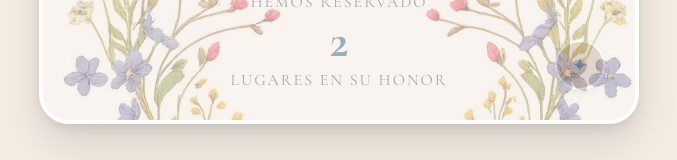
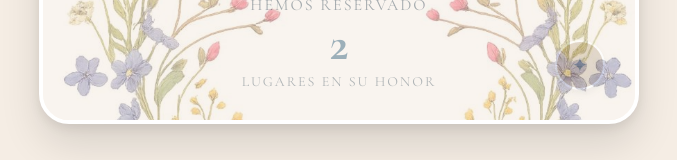
Before and after one commit to iandlocam/boda-rsvp-2027, a Next.js app: page / in a window 1280 px wide. Shown: the part 629-789 px from the top of the page, without its empty margins (301-978 px from the left). Built offline with nearby package versions, Linux system fonts and the light colour scheme.

Commit message:
Update index.js

```diff
--- a/pages/index.js
+++ b/pages/index.js
@@ -7,7 +7,6 @@ function clamp(n) {
   return Number.isFinite(n) && n > 0 ? n : 0;
 }
 
-// /pages/index.js - Reemplaza la función enviarRSVP
 async function enviarRSVP({ id, asistencia, mensaje, pasesConfirmados, bebidas, alergias }) {
   console.log("📤 Enviando datos al API:", { id, asistencia, mensaje, pasesConfirmados, bebidas, alergias });
 
@@ -24,9 +23,6 @@ async function enviarRSVP({ id, asistencia, mensaje, pasesConfirmados, bebidas,
   return data;
 }
 
-// ====================================================
-// 🎨 PALETA DE COLORES
-// ====================================================
 const COLORS = {
   cream: "#f5ede4",
   textDark: "#2c3e4a",
@@ -42,11 +38,6 @@ const COLORS = {
   borderGray: "#e8e0d6",
 };
 
-// ====================================================
-// 🖼️ COMPONENTES
-// ====================================================
-
-/** ✅ Monograma AV */
 function MonogramaAV({ size = 60, color = COLORS.textDark }) {
   return (
     <svg
@@ -64,52 +55,16 @@ function MonogramaAV({ size = 60, color = COLORS.textDark }) {
         </linearGradient>
       </defs>
 
-      <circle
-        cx="60"
-        cy="60"
-        r="48"
-        fill="none"
-        stroke="url(#ring)"
-        strokeWidth="2.2"
-        opacity="0.9"
-      />
-      <circle
-        cx="60"
-        cy="60"
-        r="44"
-        fill="none"
-        stroke="rgba(255,255,255,0.30)"
-        strokeWidth="1.2"
-      />
-
-      <path
-        d="M34 78 L46 38 L58 78"
-        fill="none"
-        stroke={color}
-        strokeWidth="3.2"
-        strokeLinecap="round"
-        strokeLinejoin="round"
-      />
-      <path
-        d="M40 62 H52"
-        fill="none"
-        stroke={color}
-        strokeWidth="3.0"
-        strokeLinecap="round"
-      />
-      <path
-        d="M66 40 L80 78 L94 40"
-        fill="none"
-        stroke={color}
-        strokeWidth="3.2"
-        strokeLinecap="round"
-        strokeLinejoin="round"
-      />
+      <circle cx="60" cy="60" r="48" fill="none" stroke="url(#ring)" strokeWidth="2.2" opacity="0.9" />
+      <circle cx="60" cy="60" r="44" fill="none" stroke="rgba(255,255,255,0.30)" strokeWidth="1.2" />
+
+      <path d="M34 78 L46 38 L58 78" fill="none" stroke={color} strokeWidth="3.2" strokeLinecap="round" strokeLinejoin="round" />
+      <path d="M40 62 H52" fill="none" stroke={color} strokeWidth="3.0" strokeLinecap="round" />
+      <path d="M66 40 L80 78 L94 40" fill="none" stroke={color} strokeWidth="3.2" strokeLinecap="round" strokeLinejoin="round" />
     </svg>
   );
 }
 
-/** ✅ Sello */
 function WaxSeal({ onClick, disabled = false, label = "Abrir", size = 108 }) {
   return (
     <div
@@ -170,41 +125,11 @@ function WaxSeal({ onClick, disabled = false, label = "Abrir", size = 108 }) {
           <use href="#blob" fill="none" stroke="rgba(255,255,255,0.22)" strokeWidth="2" />
           <use href="#blob" fill="none" stroke="rgba(122,91,34,0.28)" strokeWidth="1.3" />
 
-          <path
-            d="M42 76 L52 44 L62 76"
-            fill="none"
-            stroke="rgba(60,45,18,0.40)"
-            strokeWidth="2.6"
-            strokeLinecap="round"
-            strokeLinejoin="round"
-            opacity="0.9"
-          />
-          <path
-            d="M47 64 H57"
-            fill="none"
-            stroke="rgba(60,45,18,0.40)"
-            strokeWidth="2.4"
-            strokeLinecap="round"
-            opacity="0.9"
-          />
-          <path
-            d="M66 46 L78 76 L90 46"
-            fill="none"
-            stroke="rgba(60,45,18,0.40)"
-            strokeWidth="2.6"
-            strokeLinecap="round"
-            strokeLinejoin="round"
-            opacity="0.9"
-          />
-
-          <path
-            d="M26 44 C38 26, 58 18, 78 22"
-            fill="none"
-            stroke="rgba(255,255,255,0.35)"
-            strokeWidth="2.4"
-            strokeLinecap="round"
-            opacity="0.55"
-          />
+          <path d="M42 76 L52 44 L62 76" fill="none" stroke="rgba(60,45,18,0.40)" strokeWidth="2.6" strokeLinecap="round" strokeLinejoin="round" opacity="0.9" />
+          <path d="M47 64 H57" fill="none" stroke="rgba(60,45,18,0.40)" strokeWidth="2.4" strokeLinecap="round" opacity="0.9" />
+          <path d="M66 46 L78 76 L90 46" fill="none" stroke="rgba(60,45,18,0.40)" strokeWidth="2.6" strokeLinecap="round" strokeLinejoin="round" opacity="0.9" />
+
+          <path d="M26 44 C38 26, 58 18, 78 22" fill="none" stroke="rgba(255,255,255,0.35)" strokeWidth="2.4" strokeLinecap="round" opacity="0.55" />
         </g>
       </svg>
 
@@ -235,7 +160,6 @@ function WaxSeal({ onClick, disabled = false, label = "Abrir", size = 108 }) {
   );
 }
 
-/** ✅ TimelineIcon */
 function TimelineIcon({ type = "ceremony", size = 48 }) {
   const ICONOS = {
     ceremony: "/iconos/Ceremony.png",
@@ -286,7 +210,6 @@ function TimelineIcon({ type = "ceremony", size = 48 }) {
   );
 }
 
-/** ✅ ImageCarousel */
 function ImageCarousel({ images, initialIndex = 0, onClose }) {
   const [currentIndex, setCurrentIndex] = useState(initialIndex);
   const [touchStart, setTouchStart] = useState(0);
@@ -454,7 +377,6 @@ function ImageCarousel({ images, initialIndex = 0, onClose }) {
   );
 }
 
-/** ✅ Botón Flotante de Música */
 function MusicFloatingButton({ isPlaying, onClick }) {
   const [isVisible, setIsVisible] = useState(false);
 
@@ -527,13 +449,7 @@ function MusicFloatingButton({ isPlaying, onClick }) {
 export default function Home() {
   const router = useRouter();
   const audioRef = useRef(null);
-  // ✅ Bandera: true si el usuario pausó la música MANUALMENTE.
-  // Mientras esté en true, ningún clic en la invitación reactivará la música.
   const userPausedRef = useRef(false);
-
-  // ====================================================
-  // 🖼️ CONFIGURACIÓN DE IMÁGENES
-  // ====================================================
 
   const BACKGROUND_IMAGE = "/marco-boda.jpeg";
   const SOBRE_IMAGE = "/sobre-boda.jpg";
@@ -571,10 +487,6 @@ export default function Home() {
     "/FOTOS/15.JPEG",
   ];
 
-  // ====================================================
-  // 🎨 OPCIONES DE ESTILO
-  // ====================================================
-
   const FLORAL_FRAME_OPACITY = 0.4;
   const TIMELINE_ICON_SIZE = 80;
 
@@ -586,10 +498,6 @@ export default function Home() {
     "#F5C89F",
     "#C7B7E3",
   ];
-
-  // ====================================================
-  // 📋 DRESS CODE
-  // ====================================================
 
   const DRESS_CODE = {
     title: "Dress code",
@@ -602,10 +510,6 @@ export default function Home() {
     ],
   };
 
-  // ====================================================
-  // 📋 DATOS DE HOTELES
-  // ====================================================
-
   const HOTELES = [
     {
       nombre: "Hotel One Cuernavaca",
@@ -642,8 +546,6 @@ export default function Home() {
     texto: "Revisa la lista que hicimos para ti 🤩",
     link: "https://www.airbnb.com/l/pKcOAN8q",
   };
-
-  // ====================================================
 
   const [carouselOpen, setCarouselOpen] = useState(false);
   const [carouselIndex, setCarouselIndex] = useState(0);
@@ -720,7 +622,6 @@ export default function Home() {
     if (typeof id === "string") setGuestId(id.trim());
   }, [router.isReady, router.query.id]);
 
-  // ✅ CARGAR DATOS DEL INVITADO - AHORA CON LA COLUMNA CORRECTA
   useEffect(() => {
     if (!guestId) return;
 
@@ -739,7 +640,6 @@ export default function Home() {
 
         const g = data.guest || null;
 
-        // ✅ DEBUG: Ver qué datos llegan
         console.log("📊 Datos recibidos:", g);
         console.log("📊 Pases asignados:", g?.pasesAsignados);
 
@@ -757,14 +657,12 @@ export default function Home() {
         if (g?.bebidas && Array.isArray(g.bebidas)) {
           setBebidasSeleccionadas(g.bebidas);
         } else if (g?.bebidas && typeof g.bebidas === "string") {
-          // Si viene como string separado por comas
           setBebidasSeleccionadas(g.bebidas.split(",").map(s => s.trim()).filter(Boolean));
         }
         if (g?.alergias) {
           setAlergias(g.alergias);
         }
 
-        // ✅ Usar el valor real de pasesAsignados (columna D, índice 3)
         const pasesAsignados = Number(g?.pasesAsignados) || 0;
         console.log("📊 Pases asignados (convertido):", pasesAsignados);
 
@@ -812,8 +710,6 @@ export default function Home() {
     return () => clearInterval(interval);
   }, [weddingDateMs]);
 
-  // ✅ Sincroniza el estado `audioPlaying` con el estado REAL del <audio>.
-  // Así, si algo pausa/reproduce el audio, la UI se mantiene correcta.
   useEffect(() => {
     if (!envelopeOpen) return;
     const audio = audioRef.current;
@@ -866,10 +762,6 @@ export default function Home() {
     }
   }
 
-  // ====================================================
-  // 📍 UBICACIONES
-  // ====================================================
-
   const MAPS_CEREMONY_URL = "https://maps.app.goo.gl/q6U7iyU8tVWfY5j38";
   const WAZE_CEREMONY_URL = "https://waze.com/ul/h9g37qx3m2";
 
@@ -900,10 +792,6 @@ export default function Home() {
     { type: "liverpool", url: "https://mesaderegalos.liverpool.com.mx/milistaderegalos/60006608" },
     { type: "amazon", url: "https://www.amazon.com.mx/wedding/share/VanessaAndres/" },
   ];
-
-  // ====================================================
-  // 🎨 ESTILOS
-  // ====================================================
 
   const envelopeStyles = {
     pageContainer: {
@@ -991,13 +879,12 @@ export default function Home() {
     },
     reservedSubtext: {
       fontFamily: '"Cormorant Garamond", serif',
-      fontSize: 16,
+      fontSize: 14,
       letterSpacing: "2px",
       textTransform: "uppercase",
       color: COLORS.textDark,
-      opacity: 0.7,
-    },
-    // ✅ Estilo para la leyenda "*No se permiten menores de 16 años*"
+      opacity: 0.6,
+    },
     reservedNote: {
       fontFamily: '"Cormorant Garamond", serif',
       fontSize: 13,
@@ -1077,11 +964,10 @@ export default function Home() {
       fontFamily: "'Quicksand', sans-serif",
       fontWeight: 400,
     },
-    // ✅ NUEVO: estilo para la fecha "23 de abril de 2027"
     weddingDate: {
       fontFamily: '"Cormorant Garamond", serif',
       fontSize: "clamp(1.2rem, 4.5vw, 1.5rem)",
-      fontWeight: 700,
+      fontWeight: 600,
       color: COLORS.textMedium,
       textAlign: "center",
       marginTop: 0,
@@ -1247,10 +1133,12 @@ export default function Home() {
       textAlign: "center",
     },
     countdownNumber: {
+      fontFamily: '"Cormorant Garamond", serif',
       fontSize: "clamp(1.5rem, 6vw, 2.5rem)",
       fontWeight: 600,
       color: COLORS.gold,
       lineHeight: 1,
+      fontVariantNumeric: "tabular-nums",
     },
     countdownLabel: {
       fontSize: "clamp(0.65rem, 2.5vw, 0.9rem)",
@@ -1521,7 +1409,6 @@ export default function Home() {
     },
   };
 
-  // ✅ maxPases - usa el valor real de pasesAsignados
   const maxPases = useMemo(() => {
     if (!guestData) return 1;
     const pases = Number(guestData.pasesAsignados);
@@ -1538,8 +1425,6 @@ export default function Home() {
 
   function abrirSobre() {
     setEnvelopeOpen(true);
-
-    // Al abrir el sobre, reseteamos la bandera (nadie ha pausado aún).
     userPausedRef.current = false;
 
     setTimeout(() => {
@@ -1560,9 +1445,7 @@ export default function Home() {
     } catch {}
   }
 
-  // ✅ Solo reactiva si el usuario NO ha pausado manualmente.
   const handleUserInteraction = () => {
-    // Si el usuario pausó manualmente, NO reactivar por clics en la página.
     if (userPausedRef.current) return;
 
     if (envelopeOpen && audioRef.current && !audioPlaying) {
@@ -1577,13 +1460,11 @@ export default function Home() {
       if (audioPlaying) {
         audioRef.current.pause();
         setAudioPlaying(false);
-        // ✅ Marcar que la pausa fue MANUAL: bloquea reactivaciones automáticas.
         userPausedRef.current = true;
       } else {
         audioRef.current.play()
           .then(() => {
             setAudioPlaying(true);
-            // ✅ El usuario reanudó manualmente: se libera el bloqueo.
             userPausedRef.current = false;
           })
           .catch(e => console.log("Error al reproducir:", e));
@@ -1647,7 +1528,6 @@ export default function Home() {
         `}</style>
       </Head>
 
-      {/* SOBRE CERRADO */}
       {!envelopeOpen && (
         <div style={envelopeStyles.pageContainer}>
           <div style={envelopeStyles.wrap}>
@@ -1699,7 +1579,6 @@ export default function Home() {
         </div>
       )}
 
-      {/* INVITACIÓN */}
       {envelopeOpen && (
         <div
           style={invitationStyles.page}
@@ -1714,19 +1593,16 @@ export default function Home() {
               style={{ display: 'none' }}
             />
 
-            {/* Nombres en dorado */}
             <div style={invitationStyles.names}>
               Vanessa<br />&<br />Andrés
             </div>
 
             <div style={invitationStyles.subtitle}>¡Nos casamos!</div>
 
-            {/* ✅ NUEVO: Fecha entre los nombres y el contador */}
             <div style={invitationStyles.weddingDate}>
               23 de abril de 2027
             </div>
 
-            {/* Contador en dorado */}
             <div style={invitationStyles.countdownContainer}>
               <div style={invitationStyles.countdownItem}>
                 <div style={invitationStyles.countdownNumber}>{timeLeft.days}</div>
@@ -1750,7 +1626,6 @@ export default function Home() {
               Estamos felices de invitarlos a celebrar este momento con nosotros y en compañía de
             </div>
 
-            {/* Familias y padrinos - títulos en dorado */}
             <div style={invitationStyles.familySection}>
               <div style={invitationStyles.familyCard}>
                 <div style={invitationStyles.familyLabel}>Papás de la novia</div>
@@ -1769,7 +1644,6 @@ export default function Home() {
               </div>
             </div>
 
-            {/* Galería */}
             <div style={{ marginTop: 30 }}>
               <div style={invitationStyles.sectionTitle}>Galería</div>
 
@@ -1809,7 +1683,6 @@ export default function Home() {
               </div>
             </div>
 
-            {/* Nuestra historia - títulos en dorado */}
             <div style={{ marginTop: 40 }}>
               <div style={invitationStyles.sectionTitle}>Nuestra historia</div>
               <div style={invitationStyles.softBox}>
@@ -1830,7 +1703,6 @@ export default function Home() {
               style={invitationStyles.dividerImage}
             />
 
-            {/* Itinerario - títulos en dorado */}
             <div style={{ marginTop: 20 }}>
               <div style={invitationStyles.sectionTitle}>Itinerario</div>
               <div style={invitationStyles.timelineGrid}>
@@ -1846,7 +1718,6 @@ export default function Home() {
               </div>
             </div>
 
-            {/* Dress code */}
             <div style={{ marginTop: 40 }}>
               <div style={invitationStyles.sectionTitle}>Dress code</div>
               <div style={{ ...invitationStyles.softBox, textAlign: "center" }}>
@@ -1887,7 +1758,6 @@ export default function Home() {
               </div>
             </div>
 
-            {/* Carrusel de 3 imágenes */}
             <div style={{ marginTop: 30 }}>
               <div style={invitationStyles.carouselContainer}>
                 <div
@@ -1925,7 +1795,6 @@ export default function Home() {
               </div>
             </div>
 
-            {/* Más momentos */}
             <div style={{ marginTop: 40 }}>
               <div style={invitationStyles.sectionTitle}>Más momentos</div>
               <div style={invitationStyles.secondaryGallery}>
@@ -1941,7 +1810,6 @@ export default function Home() {
               </div>
             </div>
 
-            {/* Ceremonia y recepción */}
             <div style={{ marginTop: 40 }}>
               <div style={invitationStyles.sectionTitle}>Ceremonia y recepción</div>
               <div style={invitationStyles.ubicacionesContainer}>
@@ -1963,7 +1831,6 @@ export default function Home() {
               </div>
             </div>
 
-            {/* Mesa de regalos */}
             <div style={{ marginTop: 40 }}>
               <div style={invitationStyles.sectionTitle}>Mesa de regalos</div>
               <div style={invitationStyles.softBox}>
@@ -2000,7 +1867,6 @@ export default function Home() {
               </div>
             </div>
 
-            {/* Hospedajes */}
             <div style={{ marginTop: 40 }}>
               <div style={invitationStyles.sectionTitle}>Hospedajes</div>
               <div style={invitationStyles.hospedajesContainer}>
@@ -2010,34 +1876,21 @@ export default function Home() {
 
                     <div style={invitationStyles.hotelRow}>
                       <span style={invitationStyles.hotelIcon}>🌐</span>
-                      <a
-                        href={hotel.web}
-                        target="_blank"
-                        rel="noreferrer"
-                        style={invitationStyles.hotelLink}
-                      >
+                      <a href={hotel.web} target="_blank" rel="noreferrer" style={invitationStyles.hotelLink}>
                         Sitio web
                       </a>
                     </div>
 
                     <div style={invitationStyles.hotelRow}>
                       <span style={invitationStyles.hotelIcon}>📍</span>
-                      <a
-                        href={hotel.maps}
-                        target="_blank"
-                        rel="noreferrer"
-                        style={invitationStyles.hotelMapsBtn}
-                      >
+                      <a href={hotel.maps} target="_blank" rel="noreferrer" style={invitationStyles.hotelMapsBtn}>
                         Google Maps
                       </a>
                     </div>
 
                     <div style={invitationStyles.hotelRow}>
                       <span style={invitationStyles.hotelIcon}>📞</span>
-                      <a
-                        href={`tel:${hotel.telefono}`}
-                        style={invitationStyles.hotelLink}
-                      >
+                      <a href={`tel:${hotel.telefono}`} style={invitationStyles.hotelLink}>
                         {hotel.telefono}
                       </a>
                     </div>
@@ -2072,12 +1925,7 @@ export default function Home() {
 
                   <div style={invitationStyles.hotelRow}>
                     <span style={invitationStyles.hotelIcon}>🔗</span>
-                    <a
-                      href={AIRBNB_DATA.link}
-                      target="_blank"
-                      rel="noreferrer"
-                      style={invitationStyles.hotelLink}
-                    >
+                    <a href={AIRBNB_DATA.link} target="_blank" rel="noreferrer" style={invitationStyles.hotelLink}>
                       Ver lista de Airbnb
                     </a>
                   </div>
@@ -2085,7 +1933,6 @@ export default function Home() {
               </div>
             </div>
 
-            {/* ¿Qué se toman los chicos? */}
             <div style={{ marginTop: 40 }}>
               <div style={invitationStyles.sectionTitle}>¿Qué se toman los chicos?</div>
               <div style={invitationStyles.softBox}>
@@ -2106,7 +1953,6 @@ export default function Home() {
               </div>
             </div>
 
-            {/* ¿Alergias? */}
             <div style={{ marginTop: 30 }}>
               <div style={invitationStyles.sectionTitle}>¿Alergias?</div>
               <div style={invitationStyles.softBox}>
@@ -2121,7 +1967,6 @@ export default function Home() {
               </div>
             </div>
 
-            {/* Reservaciones */}
             <div style={{ marginTop: 40 }}>
               <div style={invitationStyles.sectionTitle}>Reservaciones</div>
               <div style={envelopeStyles.reservedSection}>
@@ -2134,14 +1979,12 @@ export default function Home() {
                 <div style={envelopeStyles.reservedSubtext}>
                   LUGARES EN SU HONOR
                 </div>
-                {/* ✅ Leyenda de menores de 16 años */}
                 <div style={envelopeStyles.reservedNote}>
                   *No se permiten menores de 16 años*
                 </div>
               </div>
             </div>
 
-            {/* ✅ CONFIRMA TU ASISTENCIA */}
             <div style={{ marginTop: 30 }}>
               <div style={invitationStyles.sectionTitle}>Confirma tu asistencia</div>
               <div style={invitationStyles.formContainer}>
@@ -2191,7 +2034,6 @@ export default function Home() {
                         rows="3"
                       />
 
-                      {/* ✅ SELECTOR DE PASES - AHORA CON EL VALOR CORRECTO */}
                       {guestData && (
                         <div style={{ marginTop: 15 }}>
                           <div style={invitationStyles.label}>
@@ -2244,7 +2086,6 @@ export default function Home() {
               </div>
             </div>
 
-            {/* Nota final */}
             <div style={{ marginTop: 30, fontSize: "clamp(1.3rem, 3.5vw, 1.5rem)", color: COLORS.textMedium, textAlign: "center", fontWeight: 700}}>
               *No se permiten menores de 16 años.<br />
               Invitación personal.<br />
@@ -2254,7 +2095,6 @@ export default function Home() {
         </div>
       )}
 
-      {/* Botón Flotante de Música */}
       {envelopeOpen && (
         <MusicFloatingButton
           isPlaying={audioPlaying}
@@ -2262,7 +2102,6 @@ export default function Home() {
         />
       )}
 
-      {/* Carruseles */}
       {carouselOpen && (
         <ImageCarousel
           images={GALLERY_IMAGES}
```
